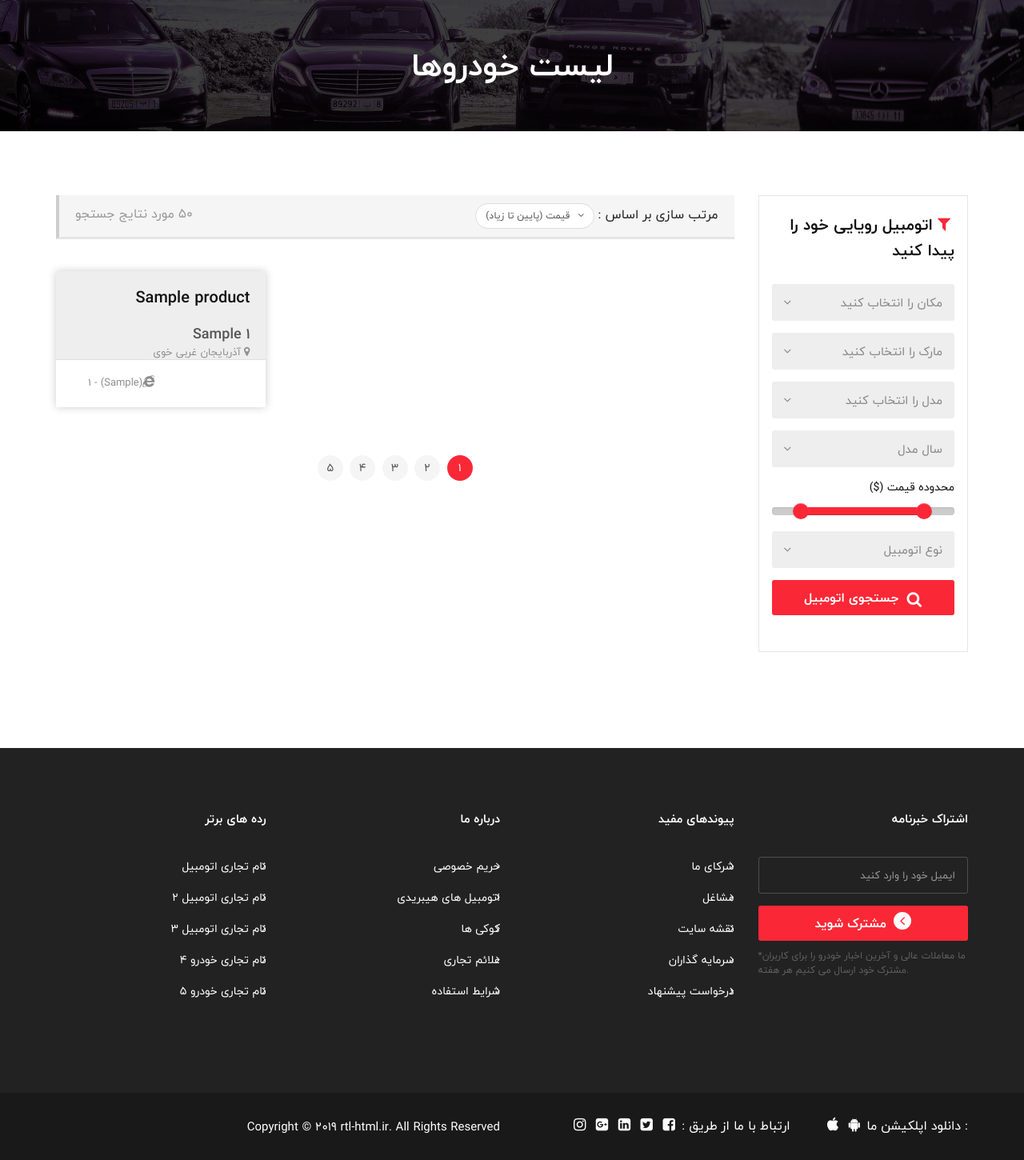
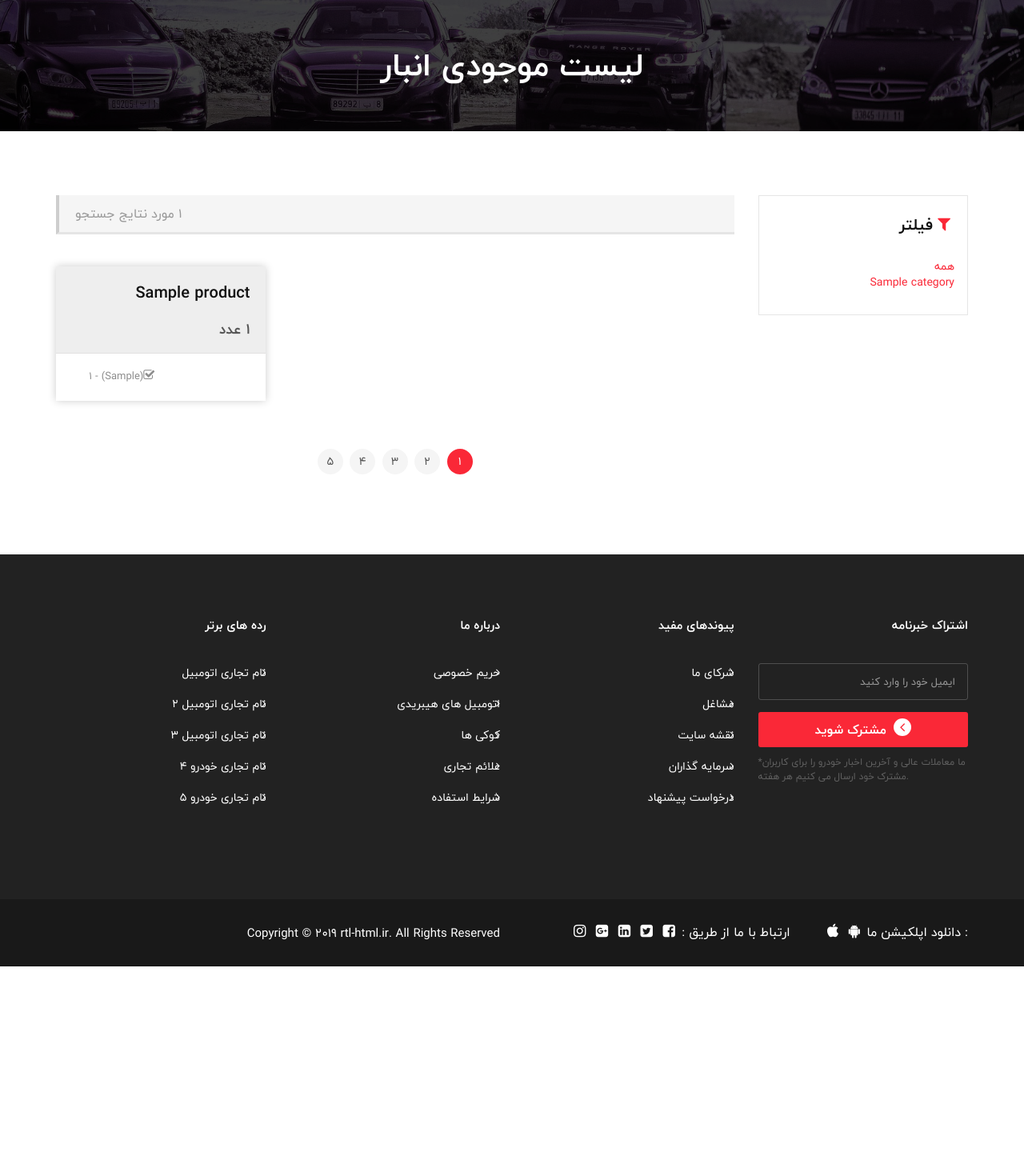
Before and after one commit to poya-kob/brz-it, a Django app: page /product/ in a window 1280 px wide. Shown: the part 171-1621 px from the top of the page at 80% size. After the commit the page ends 1379 px from the top, so only its background shows below. Run offline with Django 4.2, Linux system fonts and the light colour scheme; tables that the repository leaves empty hold one stand-in row (values such as "Sample post"); some libraries are stand-ins or nearby versions.

Commit message:
product detail and list created , discription added to productoutcome model

```diff
--- a/store/models.py
+++ b/store/models.py
@@ -15,7 +15,6 @@ class Category(models.Model):
 
 class Products(models.Model):
     title = models.CharField(max_length=150, verbose_name="نام")
-    unit = models.CharField(max_length=50, default="عدد")
     created_time = models.DateTimeField(verbose_name="زمان ایجاد محصول", auto_now_add=True)
     supplier = models.ForeignKey(User, on_delete=models.CASCADE, verbose_name="ثبت کننده محصول")
     category = models.ForeignKey(Category, on_delete=models.SET_NULL, null=True, verbose_name='دسته بندی')
@@ -57,6 +56,7 @@ class AttributeItems(models.Model):
 
 class ProductInventory(models.Model):
     inventory = models.IntegerField(verbose_name="موجودی محصول", default=1)
+    unit = models.CharField(max_length=50, default="عدد")
     income_time = models.DateField(auto_now_add=True, verbose_name='زمان ورود به انبار')
     product: Products = models.ForeignKey(Products, on_delete=models.CASCADE, related_name='inv',
                                           verbose_name='محصول')
@@ -77,6 +77,7 @@ class ProductOutcome(models.Model):
     outcome_time = models.DateField(auto_now_add=True, verbose_name="زمان خروج از انبار")
     product_inventory = models.ForeignKey(ProductInventory, on_delete=models.PROTECT, related_name='outcome',
                                           verbose_name='موجودی')
+    description = models.TextField(null=True)
 
     class Meta:
         verbose_name = 'کسری محصول'
--- a/store/urls.py
+++ b/store/urls.py
@@ -4,7 +4,7 @@ from .views import test, list_products, detail_product
 
 urlpatterns = [
     path('', test),
-    path('product/', list_products),
+    path('product/', list_products, name='list-product'),
     path('product/<int:id>', detail_product),
     path('product/<int:id>/<str:name>/', detail_product),
 ]
--- a/store/views.py
+++ b/store/views.py
@@ -1,29 +1,36 @@
 from django.shortcuts import HttpResponse, render
 from django.db.models import Sum
 
-from .models import Products
+from .models import Products, Category
 
 
 def create_product(request):
     pass
 
 
-def list_products(request, *args, **kwargs):
+def list_products(request):
     product_list = Products.objects.all()
-    if cat := kwargs.get('cat', False):
-        product_list = product_list.filter(category=cat)
+    if cat := request.GET.get('cat', False):
+        product_list = product_list.filter(category__name=cat)
     product_list = product_list.annotate(inven=Sum('inv__inventory'))
+
+    categories = Category.objects.all()
     context = {
         'products': product_list,
+        'categories': categories,
+
     }
 
-    return render(request, 'product list.html', context)
+    return render(request, 'product_list.html', context)
 
 
-def detail_product(request, id, name: None):
+def detail_product(request, id, name=None):
     product = Products.objects.get(pk=id) or None
 
-    return HttpResponse('detail product')
+    context = {
+        'product': product
+    }
+    return render(request, 'product_detail.html', context)
 
 
 def test(request):
--- a/templates/product list.html
+++ b/templates/product_list.html
@@ -6,7 +6,7 @@
         <div class="container">
             <div class="page-header_wrap">
                 <div class="page-heading">
-                    <h1>لیست خودروها</h1>
+                    <h1>لیست موجودی انبار</h1>
                 </div>
 
             </div>
@@ -24,7 +24,7 @@
                     <div class="mobile_search">
                         <div class="sidebar_widget">
                             <div class="widget_heading">
-                                <h5><i class="fa fa-filter" aria-hidden="true"></i> اتومبیل رویایی خود را پیدا کنید
+                                <h5><i class="fa fa-filter" aria-hidden="true"></i>سلام
                                 </h5>
                             </div>
                             <div class="sidebar_filter">
@@ -71,17 +71,11 @@
                                                data-slider-max="6000" data-slider-step="5"
                                                data-slider-value="[1000,5000]"/>
                                     </div>
-                                    <div class="form-group select">
-                                        <select class="form-control">
-                                            <option> نوع اتومبیل</option>
-                                            <option> اتومبیل جدید</option>
-                                            <option> ماشین دست دوم</option>
-                                        </select>
-                                    </div>
+
                                     <div class="form-group">
                                         <button type="submit" class="btn btn-block"><i class="fa fa-search"
-                                                                                       aria-hidden="true"></i> جستجوی
-                                            خودرو
+                                                                                       aria-hidden="true"></i>اعمال
+                                            تغییرات
                                         </button>
                                     </div>
                                 </form>
@@ -90,19 +84,19 @@
                     </div>
                     <div class="result-sorting-wrapper">
                         <div class="sorting-count">
-                            <p><span> 50 مورد نتایج جستجو</span></p>
+                            <p><span> {{ products.count }} مورد نتایج جستجو</span></p>
                         </div>
                         <div class="result-sorting-by">
-                            <p>مرتب سازی بر اساس :</p>
-                            <form action="#" method="post">
-                                <div class="form-group select sorting-select">
-                                    <select class="form-control ">
-                                        <option> قیمت (پایین تا زیاد)</option>
-                                        <option> قیمت (بالا به پایین)</option>
-                                        <option> جدیدترین موارد</option>
-                                    </select>
-                                </div>
-                            </form>
+{#                            <p>مرتب سازی بر اساس :</p>#}
+{#                            <form action="#" method="post">#}
+{#                                <div class="form-group select sorting-select">#}
+{#                                    <select class="form-control ">#}
+{#                                        <option> قیمت (پایین تا زیاد)</option>#}
+{#                                        <option> قیمت (بالا به پایین)</option>#}
+{#                                        <option> جدیدترین موارد</option>#}
+{#                                    </select>#}
+{#                                </div>#}
+{#                            </form>#}
                         </div>
                     </div>
                     <div class="row">
@@ -116,13 +110,15 @@
                                     </div>
                                     <div class="product-listing-content">
                                         <h5><a href="#">{{ product.title }}</a></h5>
-                                        <p class="list-price">{{ product.inven }} {{ product.unit }}</p></br>
-                                        <div class="car-location"><span><i class="fa fa-map-marker"
-                                                                           aria-hidden="true"></i> آذربایجان غربی خوی</span>
+                                        <p class="list-price">{{ product.inven }} عدد</p></br>
+                                        <div class="car-location">
                                         </div>
                                         <ul class="features_list">
                                             {% for att in product.inv.all %}
-                                                <li><i class='fa fa-internet-explorer' aria-hidden="true"></i>({{ att.attribute_item.value }}) - {{ att.inventory }}</li>
+                                                <li>
+                                                    <i class="fa {% if att.inventory > 0 %}fa-check-square-o{% else %}fa-ban{% endif %}"
+                                                       aria-hidden="true"></i>({{ att.attribute_item.value }})
+                                                    - {{ att.inventory }}</li>
                                             {% endfor %}
 
                                         </ul>
@@ -148,68 +144,15 @@
                 <aside class="col-md-3 col-md-pull-9" style="right: 0 !important;">
                     <div class="sidebar_widget sidebar_search_wrap">
                         <div class="widget_heading">
-                            <h5><i class="fa fa-filter" aria-hidden="true"></i> اتومبیل رویایی خود را پیدا کنید </h5>
+                            <h5><i class="fa fa-filter" aria-hidden="true"></i> فیلتر </h5>
                         </div>
                         <div class="sidebar_filter">
-                            <form action="#" method="get">
-                                <div class="form-group select">
-                                    <select class="form-control">
-                                        <option> مکان را انتخاب کنید</option>
-                                        <option> مکان 1</option>
-                                        <option> مکان 2</option>
-                                        <option> مکان 3</option>
-                                        <option> مکان 4</option>
-                                    </select>
-                                </div>
-                                <div class="form-group select">
-                                    <select class="form-control">
-                                        <option> مارک را انتخاب کنید</option>
-                                        <option> مارک 1</option>
-                                        <option> مارک 2</option>
-                                        <option> مارک 3</option>
-                                        <option> مارک 4</option>
-                                    </select>
-                                </div>
-                                <div class="form-group select">
-                                    <select class="form-control">
-                                        <option> مدل را انتخاب کنید</option>
-                                        <option> سری 1</option>
-                                        <option> سری 2</option>
-                                        <option> سری 3</option>
-                                        <option> سری 4</option>
-                                    </select>
-                                </div>
-                                <div class="form-group select">
-                                    <select class="form-control">
-                                        <option> سال مدل</option>
-                                        <option> 1398</option>
-                                        <option> 1397</option>
-                                        <option> 1396</option>
-                                        <option> 1395</option>
-                                    </select>
-                                </div>
-                                <div class="form-group">
-                                    <label class="form-label">محدوده قیمت ($) </label>
-                                    <input id="price_range" type="text" class="span2" value="" data-slider-min="50"
-                                           data-slider-max="6000" data-slider-step="5" data-slider-value="[1000,5000]"/>
-                                </div>
-                                <div class="form-group select">
-                                    <select class="form-control">
-                                        <option> نوع اتومبیل</option>
-                                        <option> اتومبیل جدید</option>
-                                        <option> ماشین دست دوم</option>
-                                    </select>
-                                </div>
-                                <div class="form-group">
-                                    <button type="submit" class="btn btn-block"><i class="fa fa-search"
-                                                                                   aria-hidden="true"></i> جستجوی
-                                        اتومبیل
-                                    </button>
-                                </div>
-                            </form>
+                            <a href="{% url 'list-product' %}">همه<br></a>
+                            {% for cat in categories %}
+                                <a href="{% url 'list-product' %}?cat={{ cat.name }}">{{ cat.name }}<br></a>
+                            {% endfor %}
                         </div>
                     </div>
-
                 </aside>
                 <!--/Side-Bar-->
             </div>
```
Also changed, not shown: account/views.py (+5 -3 lines), templates/product_detail.html (added, +55 -0 lines), store/migrations/0003_remove_products_unit_productinventory_unit_and_more.py (added), store/migrations/0004_productoutcome_description.py (added).
